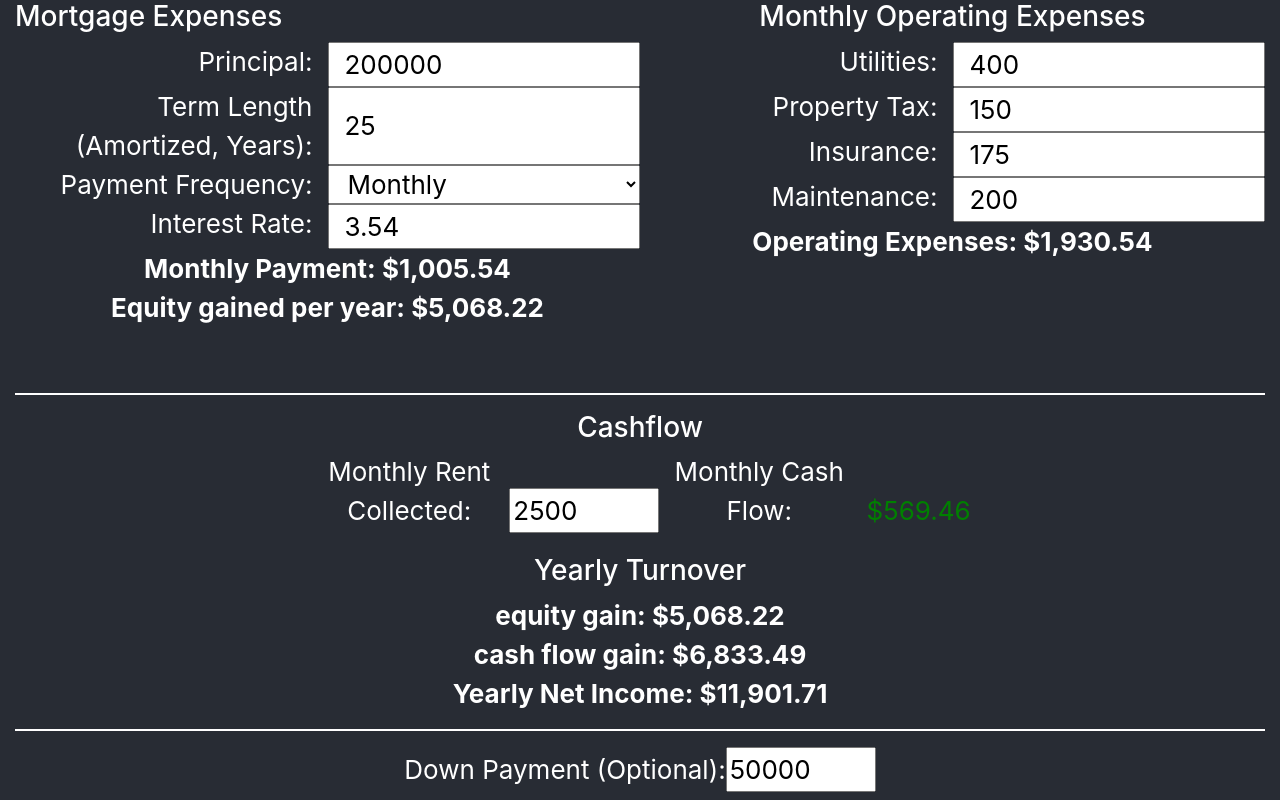
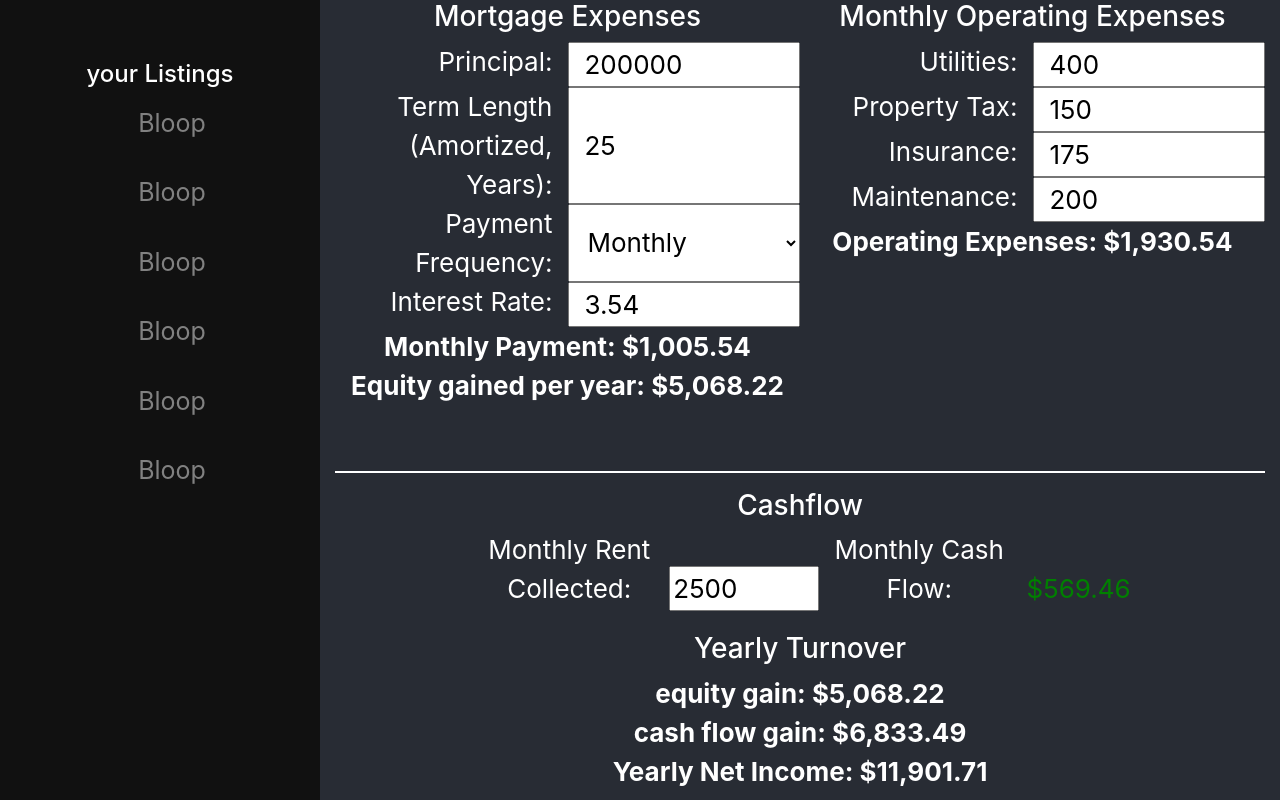
Before and after one commit to sedkis/property-researcher, a React (Create React App) app: page / in a window 1280 px wide. Shown: the top 800 px of the page. Built offline with nearby package versions, Linux system fonts and the light colour scheme.

Commit message:
add side navbar

```diff
--- a/src/App.js
+++ b/src/App.js
@@ -1,13 +1,15 @@
 import React, { Component } from 'react';
 import './App.css';
 import Form from './form/Form.js'
+import Panel from './panel/Panel.js'
 
 class App extends Component {
   render() {
     return (
       <div className="App">
         <header className="App-header">
-         <Form></Form>
+          <Panel></Panel>
+          <Form></Form>
         </header>
       </div>
     );
--- a/src/form/Form.css
+++ b/src/form/Form.css
@@ -20,3 +20,8 @@ label input, label select {
 hr {
     border-top: 2px solid white;
 }
+
+.form.container-fluid {
+    width: 75vw;
+    margin-left: 25vw;
+}
--- a/src/form/Form.js
+++ b/src/form/Form.js
@@ -23,6 +23,7 @@ class Form extends Component {
 
     // Binding to let the UI use these
     this.handleEventChange = this.handleEventChange.bind(this);
+    this.saveProperty = this.saveProperty.bind(this);
   }
 
   handleEventChange(event) {
@@ -30,10 +31,13 @@ class Form extends Component {
       [event.target.name]: parseFloat(event.target.value)
     });
   }
+  saveProperty(event) {
+    alert(event);
+  }
 
   render() {
     return (
-      <div className="container-fluid">
+      <div className="container-fluid form">
         {/* Mortgage Expenses */}
         <div className='logic-section col-lg-6'>
           <MortgageCalculator
@@ -103,6 +107,8 @@ class Form extends Component {
         </form>
         {/* Email results to me: <EmailResults state={this.state}/> <button>bloop</button> */}{" "}
         {/* Text results to me: <TextResults state={this.state}/> <button>bloop</button> */}{" "}
+
+        <button onClick={this.saveProperty}>Save</button>
       </div>
     );
   }
--- a/src/form/MortgageCalculator.js
+++ b/src/form/MortgageCalculator.js
@@ -4,7 +4,7 @@ class MortgageCalculator extends Component {
   render() {
     return (
       <form>
-        <div className="row">
+        <div className="">
           <h3>Mortgage Expenses</h3>
         </div>
         <div className="row">
--- /dev/null
+++ b/src/panel/Panel.css
@@ -0,0 +1,22 @@
+.panel {
+    height: 100%;
+    width: 25vw;
+    min-width:250px;
+    position: fixed;
+    z-index: 1;
+    top: 0;
+    left: 0;
+    background-color: #111;
+    overflow-x: hidden;
+    transition: 0.5s;
+    padding-top: 60px;
+}
+
+.panel  p {
+    padding: 8px 8px 8px 32px;
+    text-decoration: none;
+    font-size: 25px;
+    color: #818181;
+    display: block;
+    transition: 0.3s;
+  }
--- /dev/null
+++ b/src/panel/Panel.js
@@ -0,0 +1,20 @@
+import React, { Component } from "react";
+import './Panel.css'
+
+class Panel extends Component {
+    render() {
+        return (
+            <div class="panel">
+                <h4>your Listings   </h4>
+                <p>Bloop</p>
+                <p>Bloop</p>
+                <p>Bloop</p>
+                <p>Bloop</p>
+                <p>Bloop</p>
+                <p>Bloop</p>
+            </div>
+        )
+    }
+}
+
+export default Panel;
```
Also changed, not shown: 1 other file (tests, documents, lock files or other folders).
